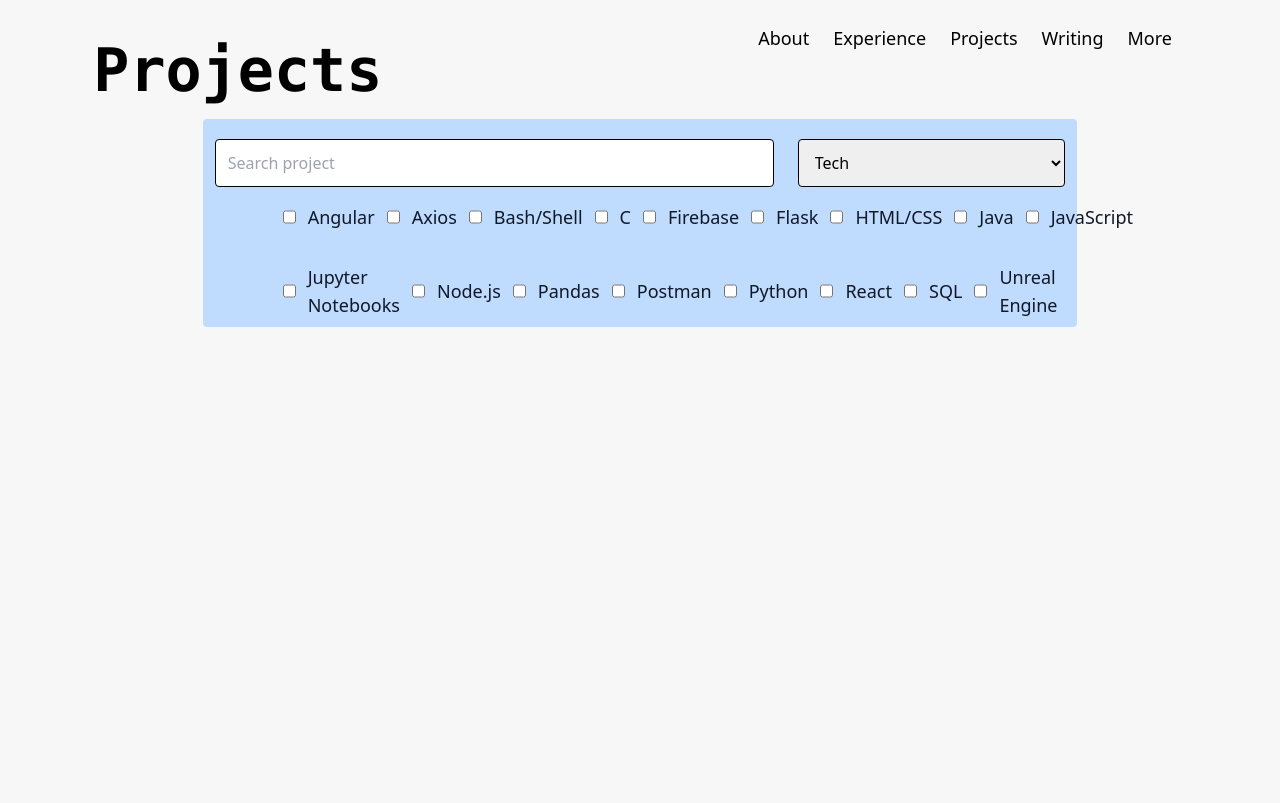
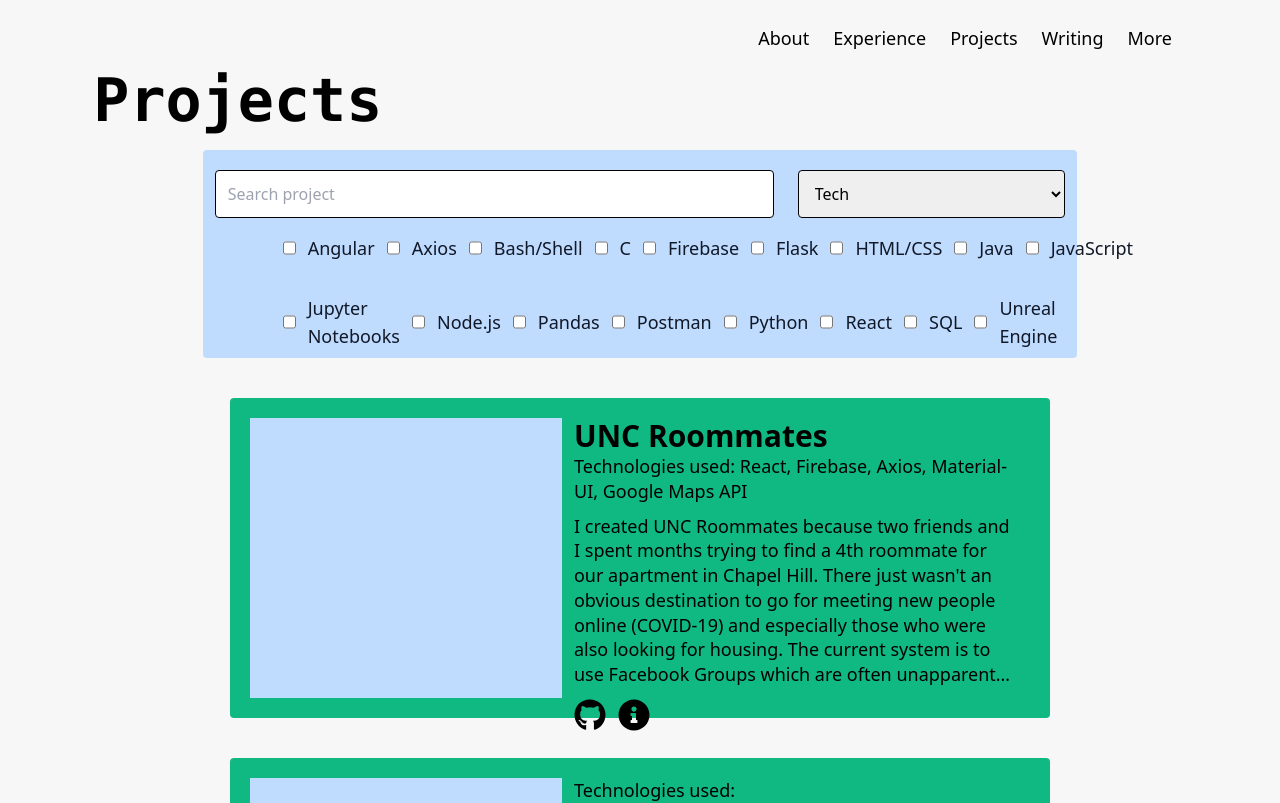
Before and after one commit to sarao-creates/personal-website, a React (Create React App) app: page /projects in a window 1280 px wide. Shown: the top 803 px of the page. Built offline with nearby package versions, Linux system fonts and the light colour scheme.

Commit message:
finalized proj item card

```diff
--- a/src/components/Home/index.js
+++ b/src/components/Home/index.js
@@ -47,7 +47,7 @@ function Home() {
                         <div class='w-4/5 inline-block'>
                             <h1 class='font-mono font-extrabold text-6xl px-10 py-5'>Experience</h1>
                         </div>
-                        <a target='_blank' rel='noopener noreferrer' href='https://www.linkedin.com/in/sameer-r/'><button class='font-mono hover:bg-blue-400 rounded-lg bg-blue-200 py-2 px-2'>See all experiences</button></a>
+                        <a target='_blank' rel='noopener noreferrer' href='https://www.linkedin.com/in/sameer-r/'><button class='focus:outline-none font-mono hover:bg-blue-400 rounded-lg bg-blue-200 py-2 px-2'>See all experiences</button></a>
                     </div>
                     <div className='exp-div'>
                         <div class='w-1/3 h-full'>
@@ -74,7 +74,7 @@ function Home() {
                         <div class='w-4/5 inline-block'>
                             <h1 class='font-mono font-extrabold text-6xl px-10 py-5'>Projects</h1>
                         </div>
-                        <Link to='projects'><button class='font-mono hover:bg-blue-400 rounded-lg bg-blue-200 py-2 px-2'>See all projects</button></Link>
+                        <Link to='projects'><button class='focus:outline-none font-mono hover:bg-blue-400 rounded-lg bg-blue-200 py-2 px-2'>See all projects</button></Link>
                     </div>
                     <div className='exp-div'>
                         <div class='w-1/2 h-full'>
--- /dev/null
+++ b/src/components/ProjItem/index.css
@@ -0,0 +1,15 @@
+.desc-overflow {
+    display: -webkit-box;
+    -webkit-line-clamp: 7;
+    -webkit-box-orient: vertical;
+    font-family: ui-sans-serif, system-ui, -apple-system, BlinkMacSystemFont, "Segoe UI", Roboto, "Helvetica Neue", Arial, "Noto Sans", sans-serif, "Apple Color Emoji", "Segoe UI Emoji", "Segoe UI Symbol", "Noto Color Emoji";    ;
+    font-size: 1.125rem;
+    line-height: 1.375;
+    font-weight: 400;
+    padding-top: 10px;
+}
+
+.desc-div {
+    width: 100%;
+    overflow: hidden;
+}
--- /dev/null
+++ b/src/components/ProjItem/index.js
@@ -0,0 +1,56 @@
+import './index.css';
+import { FontAwesomeIcon } from '@fortawesome/react-fontawesome'
+import {faGithub} from '@fortawesome/free-brands-svg-icons'
+import {Link} from 'react-router-dom';
+import {faInfo, faInfoCircle} from '@fortawesome/free-solid-svg-icons';
+
+
+function ProjItem(props) {
+
+    const checkButtons = () => {
+        if (props.github == true && props.more == true) {
+            return (
+                <div class='pt-3'>
+                    <a href={props.gitlink} target='_blank' rel='noopener noreferrer'><button class='focus:outline-none'><FontAwesomeIcon icon={faGithub} size='2x'></FontAwesomeIcon></button></a>
+                    <button class='ml-3 focus:outline-none'><FontAwesomeIcon icon={faInfoCircle} size='2x'></FontAwesomeIcon></button>
+                </div>
+            )
+        }
+        else if (props.github==true) {
+            return (
+                <div class='pt-3'>
+                    <a href={props.gitlink} target='_blank' rel='noopener noreferrer'><button><FontAwesomeIcon icon={faGithub} size='2x'></FontAwesomeIcon></button></a>
+                </div>
+            )
+        }
+
+        else if (props.more === true) {
+            <div class='pt-3'>
+                <button><FontAwesomeIcon icon={faInfoCircle} size='2x'></FontAwesomeIcon></button>
+            </div>
+
+        }
+    }
+
+    return(
+        <div class='mx-auto w-3/4 mt-10 h-80 bg-green-500 rounded'>
+            <div id='content' class='py-5 px-5 flex w-full h-full'>
+                <div class='w-2/5 bg-blue-200 h-full'></div>
+                <div class='w-3/5 px-3'>
+                    <h1 class='font-bold font-sans text-3xl'>{props.title}</h1>
+                    <h3 class='font-sans text-lg font-normal leading-snug'>Technologies used: {props.techstack}</h3>
+                    <div className='desc-div'>
+                        <p className='desc-overflow'>{props.description}</p>
+                    </div>
+
+                    {checkButtons()}
+
+
+                </div>
+            </div>
+
+        </div>
+    )
+}
+
+export default ProjItem;
--- a/src/components/Projects/index.css
+++ b/src/components/Projects/index.css
@@ -17,5 +17,6 @@
     height: 95%;
     margin-right: auto;
     margin-left: auto;
-    max-width: 1536px;;
+    max-width: 1536px;
+    padding-top: 50px;
 }
--- a/src/components/Projects/index.js
+++ b/src/components/Projects/index.js
@@ -1,13 +1,14 @@
 import Footer from '../Footer';
 import NavBar from '../NavBar';
 import ProjCard from '../ProjCard';
+import ProjItem from '../ProjItem';
 import './index.css';
 
 function Projects() {
     return(
         <div className='main'>
             <NavBar></NavBar>
-            <div class='flex justify-center items-center w-screen h-screen'>
+            <div class='flex justify-center items-center w-screen'>
                 <div className='proj-section'>
                     <div className='proj-title'>
                         <div class='w-4/5 inline-block'>
@@ -39,7 +40,7 @@ function Projects() {
                                      <input type="checkbox" class='h-5 w-5 focus:outline-none border-gray-300 rounded-md'></input> <span class='text-gray-900 font-medium text-lg'>Java</span>
                                      <input type="checkbox" class='h-5 w-5 focus:outline-none border-gray-300 rounded-md'></input> <span class='text-gray-900 font-medium text-lg'>JavaScript</span>
                                 </div>
-                                <div class='px-20 py-4 flex items-center space-x-3'>
+                                 <div class='px-20 py-4 flex items-center space-x-3'>
                                      <input type="checkbox" class='h-5 w-5 focus:outline-none border-gray-300 rounded-md'></input> <span class='text-gray-900 font-medium text-lg'>Jupyter Notebooks</span>
                                      <input type="checkbox" class='h-5 w-5 focus:outline-none border-gray-300 rounded-md'></input> <span class='text-gray-900 font-medium text-lg'>Node.js</span>
                                      <input type="checkbox" class='h-5 w-5 focus:outline-none border-gray-300 rounded-md'></input> <span class='text-gray-900 font-medium text-lg'>Pandas</span>
@@ -51,6 +52,12 @@ function Projects() {
                                  </div>
 
                              </div>
+
+                             <ProjItem title='UNC Roommates' techstack='React, Firebase, Axios, Material-UI, Google Maps API' description={`I created UNC Roommates because two friends and I spent months trying to find a 4th roommate for our apartment in Chapel Hill. There just wasn't an obvious destination to go for meeting new people online (COVID-19) and especially those who were also looking for housing. The current system is to use Facebook Groups which are often unapparent and inactive. So I sought to create an easy-to-use, obvious destination for finding roommates. This is also my COMP 426 Final Project. what s up what s up what s up what s up what s up what s up what s up what s up what s up what s up`} github={true} gitlink={'https://github.com/sarao-creates/UNCRoommates'} more={true}></ProjItem>
+                             <ProjItem></ProjItem>
+
+                             <ProjItem></ProjItem>
+
                         </div>
                     </div>
                 </div>
```
Also changed, not shown: 1 other file (tests, documents, lock files or other folders).
